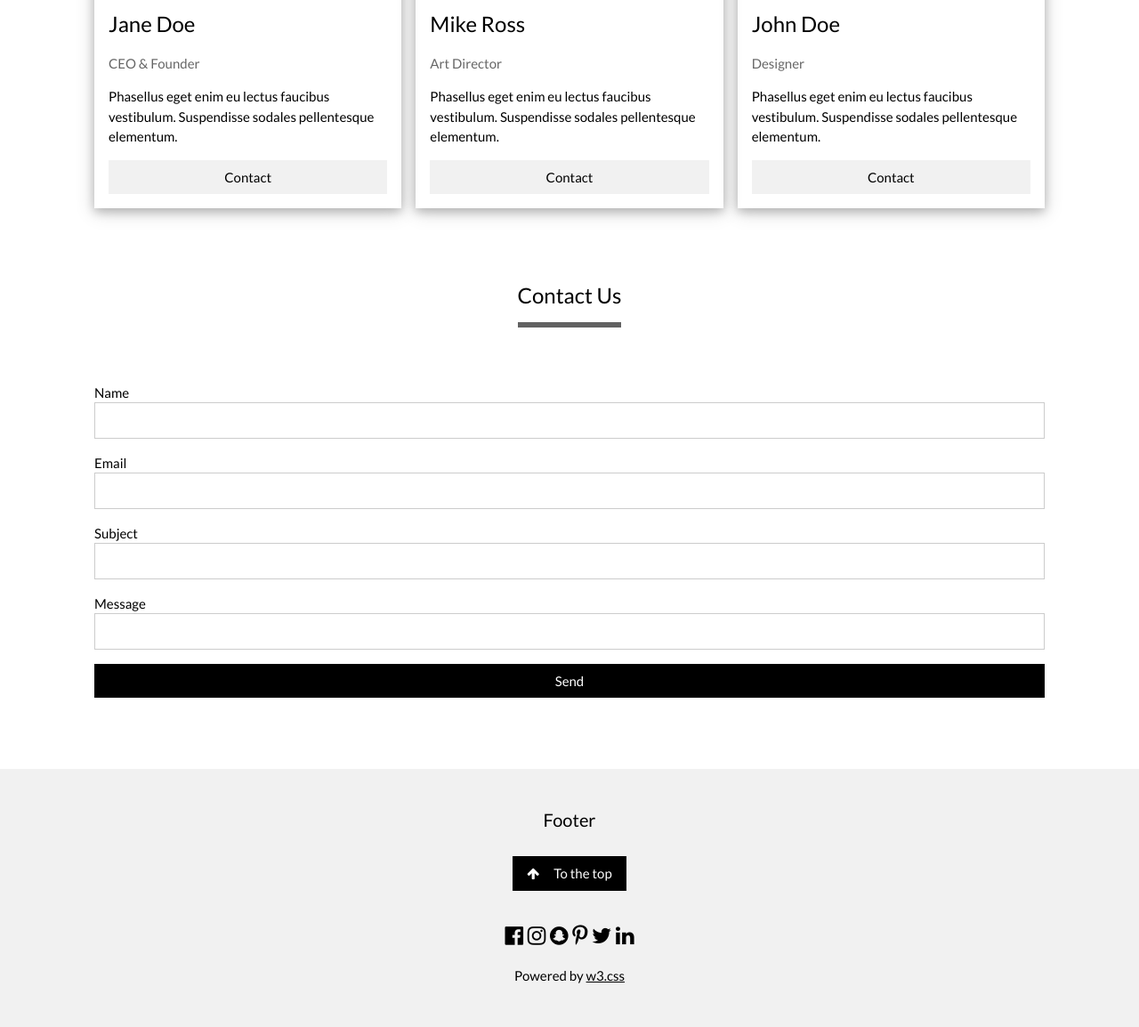
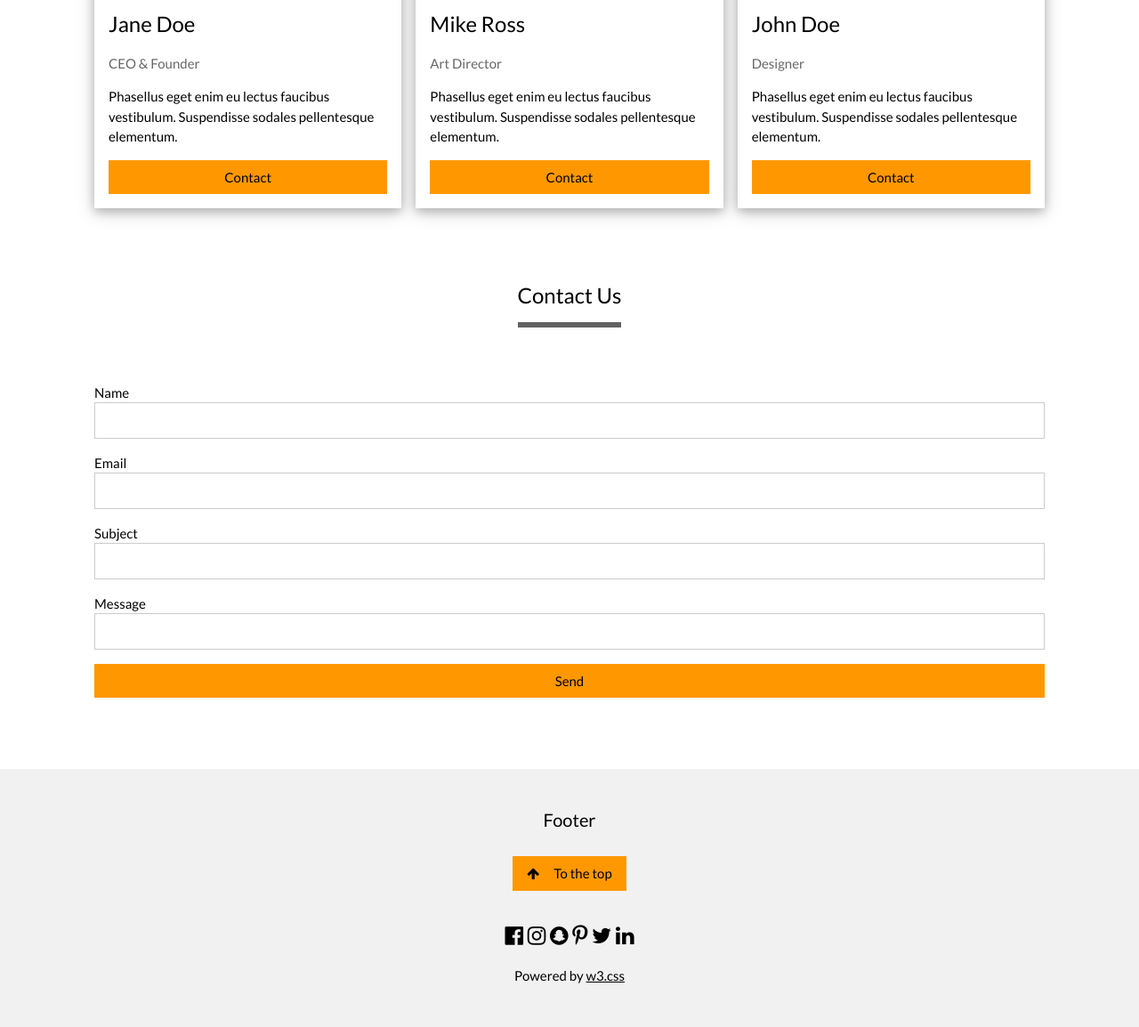
Before and after one commit to meet-projects/Y2-GroupD-Team3, a Flask app: page / in a window 1280 px wide. Shown: the part 2570-3724 px from the top of the page at 89% size. Run offline with Flask 3, Linux system fonts and the light colour scheme.

Commit message:
Update home.html

```diff
--- a/templates/home.html
+++ b/templates/home.html
@@ -191,7 +191,7 @@ cb=googleTranslateElementInit">
           <h3>Jane Doe</h3>
           <p class="w3-opacity">CEO & Founder</p>
           <p>Phasellus eget enim eu lectus faucibus vestibulum. Suspendisse sodales pellentesque elementum.</p>
-          <p><button class="w3-button w3-light-grey w3-block">Contact</button></p>
+          <p><button class="w3-button w3-orange w3-block">Contact</button></p>
         </div>
       </div>
     </div>
@@ -203,7 +203,7 @@ cb=googleTranslateElementInit">
           <h3>Mike Ross</h3>
           <p class="w3-opacity">Art Director</p>
           <p>Phasellus eget enim eu lectus faucibus vestibulum. Suspendisse sodales pellentesque elementum.</p>
-          <p><button class="w3-button w3-light-grey w3-block">Contact</button></p>
+          <p><button class="w3-button w3-orange w3-block">Contact</button></p>
         </div>
       </div>
     </div>
@@ -215,7 +215,7 @@ cb=googleTranslateElementInit">
           <h3>John Doe</h3>
           <p class="w3-opacity">Designer</p>
           <p>Phasellus eget enim eu lectus faucibus vestibulum. Suspendisse sodales pellentesque elementum.</p>
-          <p><button class="w3-button w3-light-grey w3-block">Contact</button></p>
+          <p><button class="w3-button w3-orange w3-block">Contact</button></p>
         </div>
       </div>
     </div>
@@ -243,7 +243,7 @@ cb=googleTranslateElementInit">
       <label>Message</label>
       <input class="w3-input w3-border w3-hover-border-black" style="width:100%;" name="Message" required>
     </div>
-    <button type="submit" class="w3-button w3-block w3-black">Send</button>
+    <button type="submit" class="w3-button w3-block w3-orange">Send</button>
   </form>
 
 </div>
@@ -252,7 +252,7 @@ cb=googleTranslateElementInit">
 
 <footer class="w3-container w3-padding-32 w3-light-grey w3-center">
   <h4>Footer</h4>
-  <a href="#" class="w3-button w3-black w3-margin"><i class="fa fa-arrow-up w3-margin-right"></i>To the top</a>
+  <a href="#" class="w3-button w3-orange w3-margin"><i class="fa fa-arrow-up w3-margin-right"></i>To the top</a>
   <div class="w3-xlarge w3-section">
     <i class="fa fa-facebook-official w3-hover-opacity"></i>
     <i class="fa fa-instagram w3-hover-opacity"></i>
```
